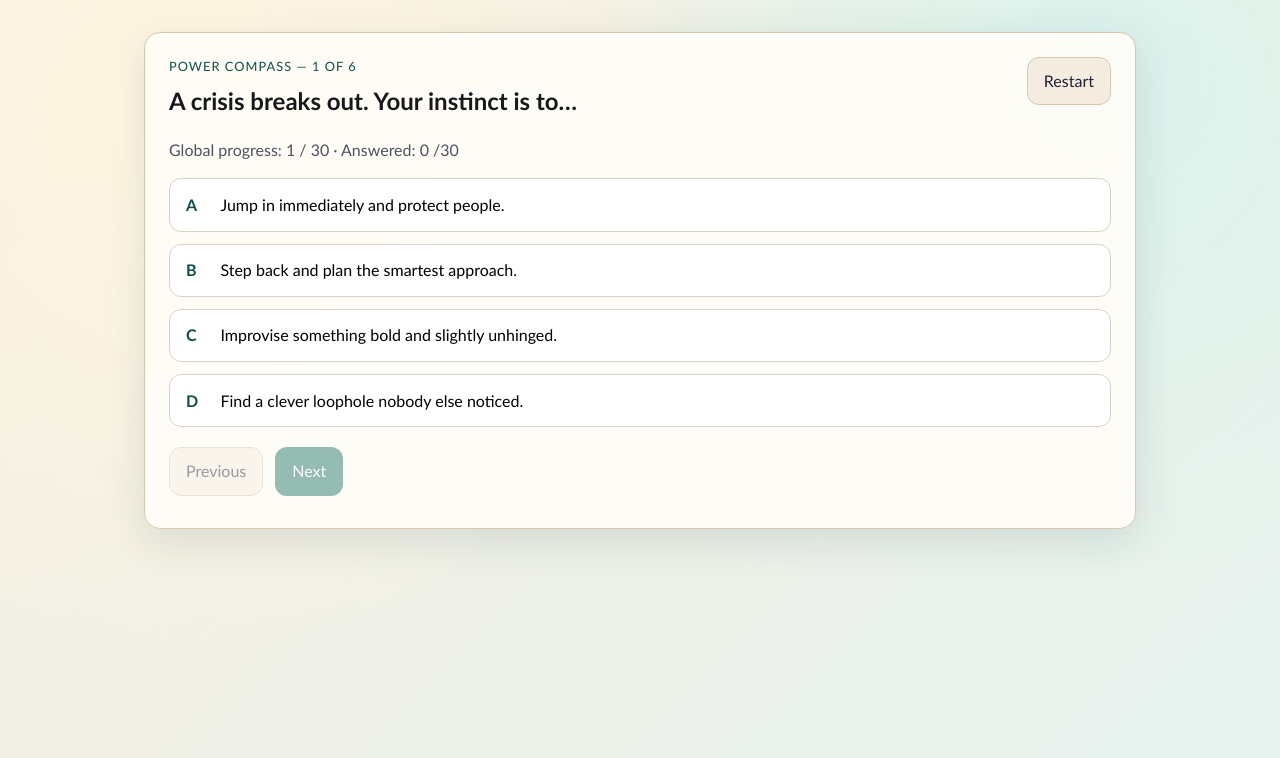
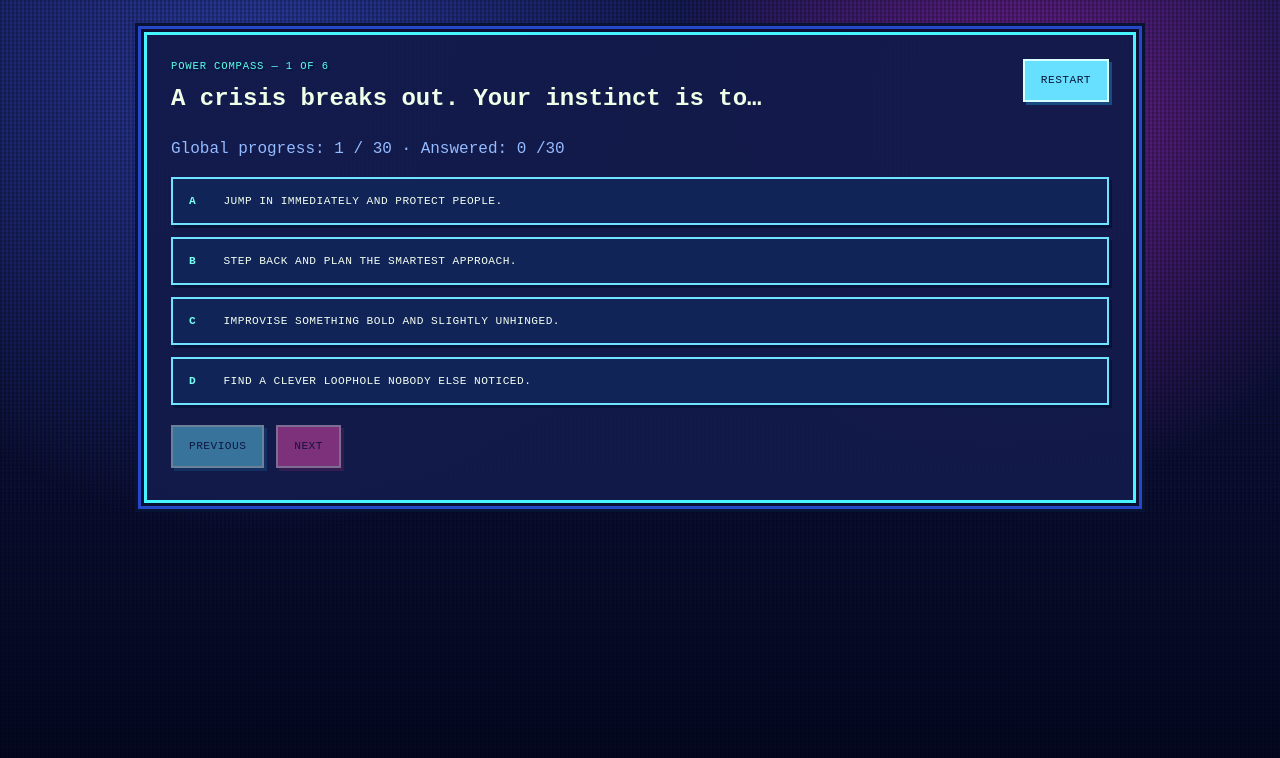
Before and after one commit to mottkozak/vibe-o-meter, a React (Vite) app: page /quiz in a window 1280 px wide. Shown: the top 758 px of the page. Built offline with nearby package versions, Linux system fonts and the light colour scheme.

Commit message:
adding style

```diff
--- a/src/pages/QuizPage.tsx
+++ b/src/pages/QuizPage.tsx
@@ -1,5 +1,7 @@
-import { useEffect } from "react";
+import { useEffect, useMemo, useState } from "react";
 import { useNavigate } from "react-router-dom";
+import { CompassMiniChart } from "../components/CompassMiniChart";
+import { resolveCompassResult } from "../lib/scoring";
 import { useQuiz } from "../state/QuizContext";
 import type { CompassDefinition, LoadedAppData, Question } from "../types";
 
@@ -20,9 +22,11 @@ function findCurrentCompass(
 
 export function QuizPage({ data }: QuizPageProps): JSX.Element {
   const navigate = useNavigate();
+  const [reviewCompassId, setReviewCompassId] = useState<string | null>(null);
   const {
     questions,
     answers,
+    axisScores,
     answeredCount,
     currentQuestionIndex,
     goToQuestion,
@@ -75,8 +79,22 @@ export function QuizPage({ data }: QuizPageProps): JSX.Element {
     (question) => question.id === activeQuestion.id
   );
   const selectedAnswerId = answers[activeQuestion.id];
+  const sectionComplete = sectionQuestions.every((question) => Boolean(answers[question.id]));
+  const isLastQuestionInSection = sectionQuestionIndex === sectionQuestions.length - 1;
+  const shouldOfferSectionReview = isLastQuestionInSection && sectionComplete;
+  const shouldShowSectionReview = reviewCompassId === activeCompass.id && sectionComplete;
 
   const unansweredIndex = questions.findIndex((question) => !answers[question.id]);
+  const sectionResult = useMemo(() => {
+    if (!shouldShowSectionReview) {
+      return null;
+    }
+    return resolveCompassResult(activeCompass, axisScores);
+  }, [activeCompass, axisScores, shouldShowSectionReview]);
+
+  useEffect(() => {
+    setReviewCompassId(null);
+  }, [currentQuestionIndex]);
 
   return (
     <main className="screen-shell">
@@ -93,6 +111,7 @@ export function QuizPage({ data }: QuizPageProps): JSX.Element {
             type="button"
             onClick={() => {
               restartQuiz();
+              setReviewCompassId(null);
               navigate("/");
             }}
           >
@@ -134,21 +153,71 @@ export function QuizPage({ data }: QuizPageProps): JSX.Element {
               className="primary-button"
               type="button"
               disabled={!selectedAnswerId}
-              onClick={() => goToQuestion(currentQuestionIndex + 1)}
+              onClick={() => {
+                if (shouldOfferSectionReview && !shouldShowSectionReview) {
+                  setReviewCompassId(activeCompass.id);
+                  return;
+                }
+                goToQuestion(currentQuestionIndex + 1);
+              }}
             >
-              Next
+              {shouldOfferSectionReview && !shouldShowSectionReview
+                ? "View Section Grid"
+                : "Next"}
             </button>
           ) : (
             <button
               className="primary-button"
               type="button"
               disabled={!isComplete}
-              onClick={() => navigate("/results")}
+              onClick={() => {
+                if (shouldOfferSectionReview && !shouldShowSectionReview) {
+                  setReviewCompassId(activeCompass.id);
+                  return;
+                }
+                navigate("/results");
+              }}
             >
-              See Results
+              {shouldOfferSectionReview && !shouldShowSectionReview
+                ? "View Section Grid"
+                : "See Results"}
             </button>
           )}
         </div>
+
+        {shouldShowSectionReview && sectionResult ? (
+          <section className="household-section">
+            <h2>{activeCompass.name} Complete</h2>
+            <p className="muted">Here is where your answers place you on this section grid.</p>
+            <CompassMiniChart
+              title={activeCompass.name}
+              quadrantLabel={sectionResult.quadrant.label}
+              x={sectionResult.x}
+              y={sectionResult.y}
+              confidence={Math.max(
+                0,
+                Math.min(100, Math.round(((Math.abs(sectionResult.x) + Math.abs(sectionResult.y)) / 24) * 100))
+              )}
+              xAxis={data.compasses.axes[activeCompass.xAxis]}
+              yAxis={data.compasses.axes[activeCompass.yAxis]}
+            />
+            <div className="button-row">
+              {currentQuestionIndex < totalQuestions - 1 ? (
+                <button
+                  className="primary-button"
+                  type="button"
+                  onClick={() => goToQuestion(currentQuestionIndex + 1)}
+                >
+                  Continue to Next Section
+                </button>
+              ) : (
+                <button className="primary-button" type="button" onClick={() => navigate("/results")}>
+                  Continue to Results
+                </button>
+              )}
+            </div>
+          </section>
+        ) : null}
 
         {!isComplete && unansweredIndex >= 0 && currentQuestionIndex === totalQuestions - 1 ? (
           <p className="muted">
--- a/src/styles.css
+++ b/src/styles.css
@@ -1,19 +1,19 @@
 :root {
-  font-family: "Avenir Next", "Trebuchet MS", "Segoe UI", sans-serif;
+  font-family: "Press Start 2P", "Courier New", "Lucida Console", monospace;
   line-height: 1.5;
-  font-weight: 500;
-  color: #1a1b1f;
-  background-color: #f8f1e6;
+  font-weight: 400;
+  color: #f8ffe7;
+  background-color: #090d2f;
 
-  --bg-grad-start: #f7efe0;
-  --bg-grad-end: #e6f2ef;
-  --card-bg: rgba(255, 253, 248, 0.93);
-  --card-border: #d9c6ad;
-  --accent: #156f64;
-  --accent-strong: #0f4f48;
-  --text-muted: #4d5260;
-  --danger-bg: #fff0ec;
-  --danger-border: #e2b8aa;
+  --bg-grad-start: #131a53;
+  --bg-grad-end: #040720;
+  --card-bg: rgba(18, 27, 74, 0.96);
+  --card-border: #46f5ff;
+  --accent: #ff4eb8;
+  --accent-strong: #ff2f9f;
+  --text-muted: #94baff;
+  --danger-bg: #2f0f35;
+  --danger-border: #ff6fd8;
 }
 
 * {
@@ -23,10 +23,14 @@
 body {
   margin: 0;
   min-height: 100vh;
-  background: radial-gradient(circle at 15% 15%, #fff6e2 0%, transparent 42%),
-    radial-gradient(circle at 85% 12%, #daf2ec 0%, transparent 38%),
-    linear-gradient(135deg, var(--bg-grad-start), var(--bg-grad-end));
-  color: #17181c;
+  background:
+    linear-gradient(90deg, rgba(0, 0, 0, 0.22) 50%, transparent 50%) 0 0 / 4px 4px,
+    linear-gradient(rgba(0, 0, 0, 0.12) 50%, transparent 50%) 0 0 / 4px 4px,
+    radial-gradient(circle at 20% 10%, #2a3b9f 0%, transparent 36%),
+    radial-gradient(circle at 80% 15%, #711e8d 0%, transparent 30%),
+    linear-gradient(180deg, var(--bg-grad-start), var(--bg-grad-end));
+  color: #f0ffe8;
+  image-rendering: pixelated;
 }
 
 h1,
@@ -54,10 +58,10 @@ li {
 
 .card {
   background: var(--card-bg);
-  border: 1px solid var(--card-border);
-  border-radius: 16px;
+  border: 3px solid var(--card-border);
+  border-radius: 0;
   padding: 1.5rem;
-  box-shadow: 0 12px 40px rgba(21, 61, 57, 0.12);
+  box-shadow: 0 0 0 3px #0a0f34, 0 0 0 6px #2648c8, 0 0 0 9px #081333;
 }
 
 .quiz-card,
@@ -73,9 +77,10 @@ li {
 .eyebrow {
   text-transform: uppercase;
   letter-spacing: 0.08em;
-  font-size: 0.8rem;
-  color: var(--accent-strong);
+  font-size: 0.66rem;
+  color: #59ffe7;
   margin-bottom: 0.4rem;
+  text-shadow: 2px 2px 0 #00153f;
 }
 
 .subtitle,
@@ -94,11 +99,15 @@ li {
 .primary-button,
 .secondary-button,
 .answer-button {
-  border-radius: 12px;
-  border: 1px solid transparent;
+  border-radius: 0;
+  border: 2px solid transparent;
   font: inherit;
   cursor: pointer;
-  transition: transform 140ms ease, box-shadow 140ms ease, background-color 140ms ease;
+  transition: transform 90ms steps(2, end), box-shadow 90ms steps(2, end),
+    background-color 90ms steps(2, end);
+  text-transform: uppercase;
+  letter-spacing: 0.04em;
+  font-size: 0.7rem;
 }
 
 .primary-button,
@@ -108,23 +117,28 @@ li {
 
 .primary-button {
   background: var(--accent);
-  color: #fff;
+  color: #1b0728;
+  border-color: #ffd2f0;
+  box-shadow: 3px 3px 0 #5a1f57;
 }
 
 .primary-button:hover:not(:disabled) {
   background: var(--accent-strong);
-  transform: translateY(-1px);
+  transform: translate(1px, 1px);
+  box-shadow: 2px 2px 0 #5a1f57;
 }
 
 .secondary-button {
-  background: #f4ece0;
-  color: #223;
-  border-color: #d8c7b0;
+  background: #67dfff;
+  color: #061638;
+  border-color: #d8ffff;
+  box-shadow: 3px 3px 0 #164c7f;
 }
 
 .secondary-button:hover:not(:disabled) {
-  background: #ecdfcf;
-  transform: translateY(-1px);
+  background: #48c8ef;
+  transform: translate(1px, 1px);
+  box-shadow: 2px 2px 0 #164c7f;
 }
 
 .primary-button:disabled,
@@ -152,55 +166,60 @@ li {
   width: 100%;
   text-align: left;
   padding: 0.85rem 1rem;
-  background: #fff;
-  border-color: #d6d3c7;
+  background: #102458;
+  border-color: #6fe3ff;
   display: grid;
   grid-template-columns: auto 1fr;
   gap: 0.65rem;
   align-items: baseline;
+  color: #f4fff0;
+  box-shadow: 3px 3px 0 #05133a;
 }
 
 .answer-button:hover {
-  box-shadow: 0 6px 20px rgba(0, 0, 0, 0.08);
-  transform: translateY(-1px);
+  box-shadow: 2px 2px 0 #05133a;
+  transform: translate(1px, 1px);
 }
 
 .answer-button.selected {
-  border-color: var(--accent);
-  background: #eefaf8;
+  border-color: #ffe66a;
+  background: #3a2b70;
+  color: #fff7b2;
 }
 
 .answer-id {
   display: inline-flex;
   width: 1.5rem;
   font-weight: 700;
-  color: var(--accent-strong);
+  color: #79fff2;
 }
 
 .code-pill {
   display: inline-block;
   padding: 0.3rem 0.65rem;
-  border-radius: 999px;
-  background: #e8f6f3;
-  border: 1px solid #bcded8;
+  border-radius: 0;
+  background: #1b2f7a;
+  border: 2px solid #66f2ff;
   font-weight: 700;
   letter-spacing: 0.06em;
+  color: #b8fff7;
+  text-shadow: 1px 1px 0 #00102f;
 }
 
 .one-liner {
-  font-size: 1.1rem;
+  font-size: 0.8rem;
   padding: 0.7rem 0.9rem;
-  border-left: 4px solid var(--accent);
-  background: #ecf8f5;
-  border-radius: 8px;
+  border-left: 4px solid #ffe666;
+  background: #1a357d;
+  border-radius: 0;
 }
 
 .household-section {
   margin: 1rem 0 1.2rem;
   padding: 0.9rem 1rem;
-  border: 1px solid #c5ddd8;
-  border-radius: 12px;
-  background: #f1fbf8;
+  border: 2px solid #83f0ff;
+  border-radius: 0;
+  background: #1a2e70;
 }
 
 .household-section h2 {
@@ -227,33 +246,33 @@ li {
 }
 
 .mini-chart-card {
-  border: 1px solid #d4d9d7;
-  border-radius: 12px;
+  border: 2px solid #81eeff;
+  border-radius: 0;
   padding: 0.8rem;
-  background: #fbfffe;
+  background: #14275f;
 }
 
 .mini-chart-meta,
 .mini-chart-confidence {
   color: var(--text-muted);
-  font-size: 0.9rem;
+  font-size: 0.7rem;
 }
 
 .mini-chart-grid {
   margin-top: 0.25rem;
   position: relative;
-  border: 1px solid #ccd8d5;
-  border-radius: 10px;
+  border: 2px solid #67dcff;
+  border-radius: 0;
   aspect-ratio: 1 / 1;
-  background-image: linear-gradient(to right, rgba(18, 95, 86, 0.08) 1px, transparent 1px),
-    linear-gradient(to bottom, rgba(18, 95, 86, 0.08) 1px, transparent 1px);
+  background-image: linear-gradient(to right, rgba(85, 192, 255, 0.18) 1px, transparent 1px),
+    linear-gradient(to bottom, rgba(85, 192, 255, 0.18) 1px, transparent 1px);
   background-size: 20% 20%;
   overflow: hidden;
 }
 
 .axis-line {
   position: absolute;
-  background: #8cb5ae;
+  background: #baf9ff;
 }
 
 .axis-horizontal {
@@ -272,22 +291,22 @@ li {
 
 .position-dot {
   position: absolute;
-  width: 10px;
-  height: 10px;
-  border-radius: 50%;
-  background: #d64529;
-  border: 2px solid #fff;
+  width: 12px;
+  height: 12px;
+  border-radius: 0;
+  background: #ffe857;
+  border: 2px solid #ff8f39;
   transform: translate(-50%, -50%);
-  box-shadow: 0 0 0 2px rgba(214, 69, 41, 0.3);
+  box-shadow: 0 0 0 2px rgba(255, 220, 77, 0.3);
 }
 
 .axis-label {
   position: absolute;
-  font-size: 0.68rem;
-  color: #45615d;
-  background: rgba(255, 255, 255, 0.7);
+  font-size: 0.56rem;
+  color: #eaffff;
+  background: rgba(7, 21, 66, 0.8);
   padding: 0.1rem 0.3rem;
-  border-radius: 4px;
+  border-radius: 0;
 }
 
 .axis-top {
@@ -316,7 +335,7 @@ li {
 
 .disclaimer {
   margin-top: 1.4rem;
-  font-size: 0.85rem;
+  font-size: 0.62rem;
   color: var(--text-muted);
 }
 
```
